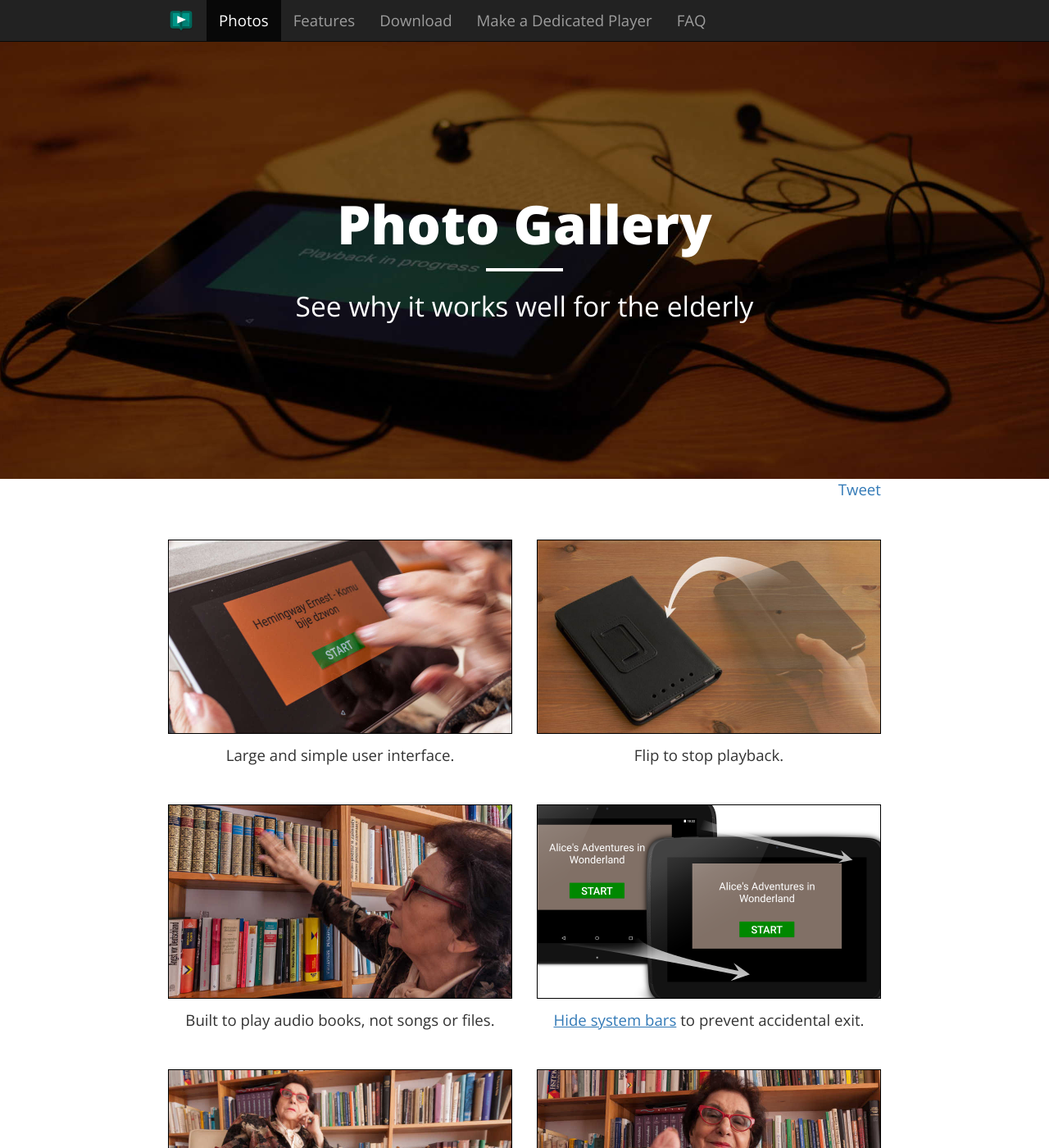
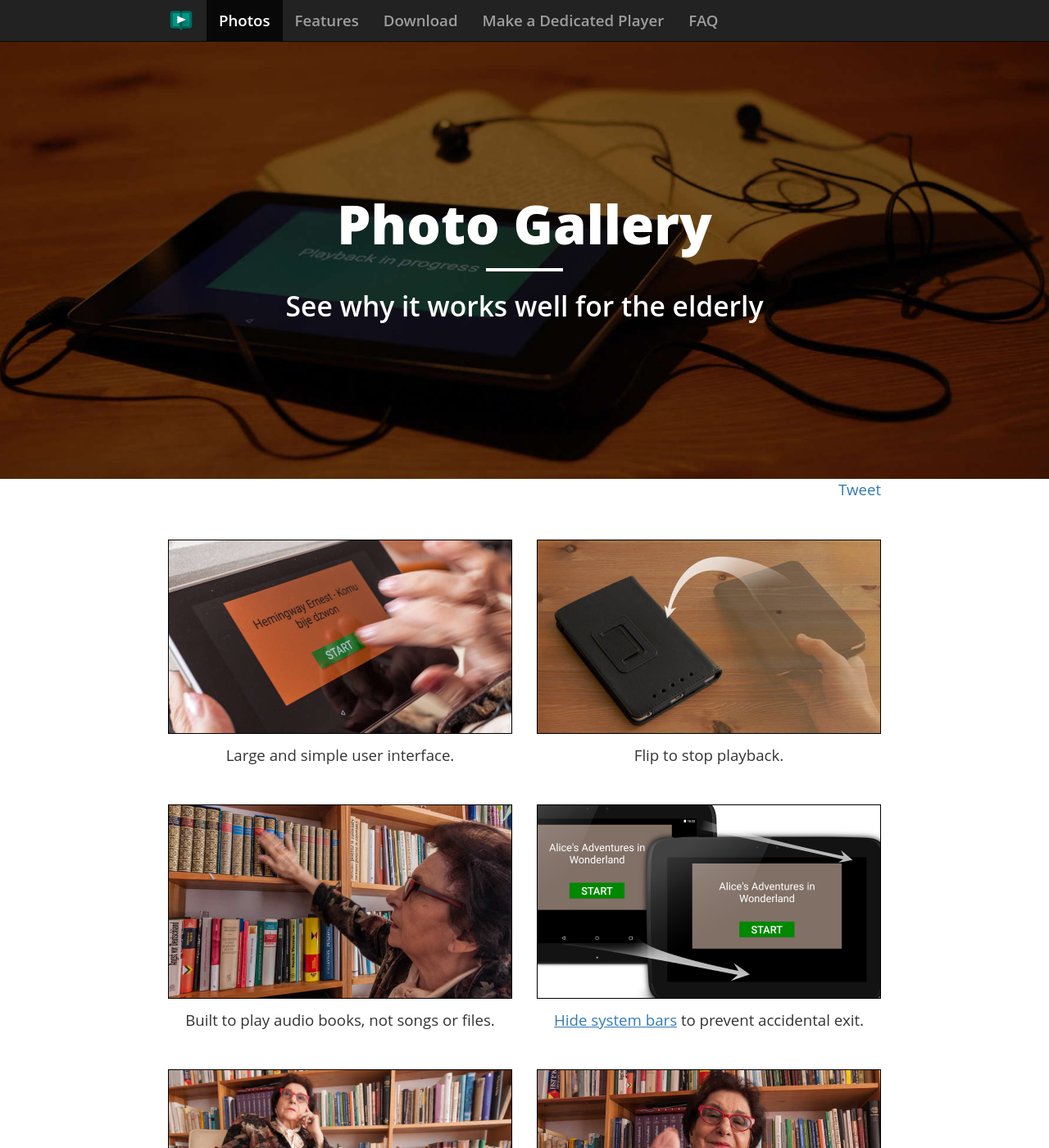
Before and after one commit to msimonides/homerplayer, a Jekyll site: the page built from gallery.html, in a window 1280 px wide and 1400 px high. Shown: the whole window at 82% size. Built offline with Jekyll 4.4.1, drawn with Linux system fonts in a browser that asks for light colours; nearby versions of some CDN libraries; some web fonts are replaced; comment, search, counter and statistics services are not loaded.

Commit message:
Fix font weight on in Chrome/Opera on Windows.

```diff
--- a/_includes/head.html
+++ b/_includes/head.html
@@ -6,7 +6,6 @@
   <meta name="description" content="{{ page.meta_description }}">
   {% endif %}
 
-  <link href='http://fonts.googleapis.com/css?family=Open+Sans:400,600,800' rel='stylesheet' type='text/css'>
   <link rel="stylesheet" href="{{ "/css/bootstrap.min.css" | prepend: site.baseurl }}">
   <link rel="stylesheet" href="{{ "/css/style.css" | prepend: site.baseurl }}">
 
--- a/css/index.css
+++ b/css/index.css
@@ -50,7 +50,7 @@ html,body {
 	padding: 4px 20px;
 	display: inline-block;
 	border: solid 2pt #fff;
-	font-weight: bold;
+	font-weight: 600;
 }
 
 .buttons ul a,
--- a/css/style.css
+++ b/css/style.css
@@ -1,3 +1,27 @@
+@font-face {
+	font-family: 'Open Sans';
+	font-style: normal;
+	font-weight: 400;
+	src: url(https://fonts.gstatic.com/s/opensans/v13/cJZKeOuBrn4kERxqtaUH3VtXRa8TVwTICgirnJhmVJw.woff2) format('woff2');
+	unicode-range: U+0000-00FF, U+0131, U+0152-0153, U+02C6, U+02DA, U+02DC, U+2000-206F, U+2074, U+20AC, U+2212, U+2215, U+E0FF, U+EFFD, U+F000;
+}
+@font-face {
+	font-family: 'Open Sans';
+	font-style: normal;
+	font-weight: 600;
+	src: url(https://fonts.gstatic.com/s/opensans/v13/MTP_ySUJH_bn48VBG8sNSugdm0LZdjqr5-oayXSOefg.woff2) format('woff2');
+	unicode-range: U+0000-00FF, U+0131, U+0152-0153, U+02C6, U+02DA, U+02DC, U+2000-206F, U+2074, U+20AC, U+2212, U+2215, U+E0FF, U+EFFD, U+F000;
+}
+@font-face {
+	font-family: 'Open Sans';
+	font-style: normal;
+	font-weight: 800;
+	src: url(https://fonts.gstatic.com/s/opensans/v13/EInbV5DfGHOiMmvb1Xr-hugdm0LZdjqr5-oayXSOefg.woff2) format('woff2');
+	unicode-range: U+0000-00FF, U+0131, U+0152-0153, U+02C6, U+02DA, U+02DC, U+2000-206F, U+2074, U+20AC, U+2212, U+2215, U+E0FF, U+EFFD, U+F000;
+}
+
+
+
 body,p {
 	font-family: 'Open Sans', sans-serif;
 	font-size: 14pt;
@@ -80,7 +104,7 @@ footer a {
 
 .heading .subheading {
 	font-size: 140%;
-	font-weight: 400;
+	font-weight: 600;
 }
 
 .heading hr {
@@ -124,6 +148,10 @@ a.framed-link:hover {
 .navbar-brand {
 	padding-top: 8px;
 	padding-bottom: 10px;
+}
+
+.nav {
+	font-weight: 600;
 }
 
 .tab-content-framed {
```
